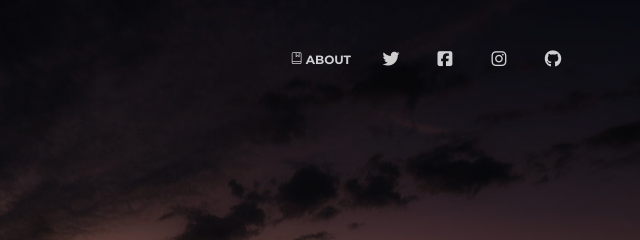
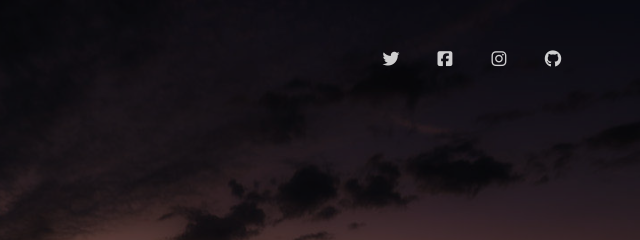
Before and after one commit to ReggieC6/Next-Step, a plain HTML site: page index.html in a window 1280 px wide. Shown: the top 240 px of the page, 610-1250 px from the left. Drawn offline with Linux system fonts and the light colour scheme; some packages are replaced by stand-ins of ours.

Commit message:
Update index.html

```diff
--- a/index.html
+++ b/index.html
@@ -40,7 +40,7 @@
           <!--  <a href="Home.html" class="nav-link"><i class="nc-icon nc-layout-11"></i> Home</a> -->
           </li>
           <li class="nav-item">
-            <a href="about.html" target="_blank" class="nav-link"><i class="nc-icon nc-book-bookmark"></i> about</a>
+          <!--  <a href="about.html" target="_blank" class="nav-link"><i class="nc-icon nc-book-bookmark"></i> about</a> -->
           </li>
           <li class="nav-item">
             <a class="nav-link" rel="tooltip" title="Follow us on Twitter" data-placement="bottom" href="https://twitter.com/" target="_blank">
```
